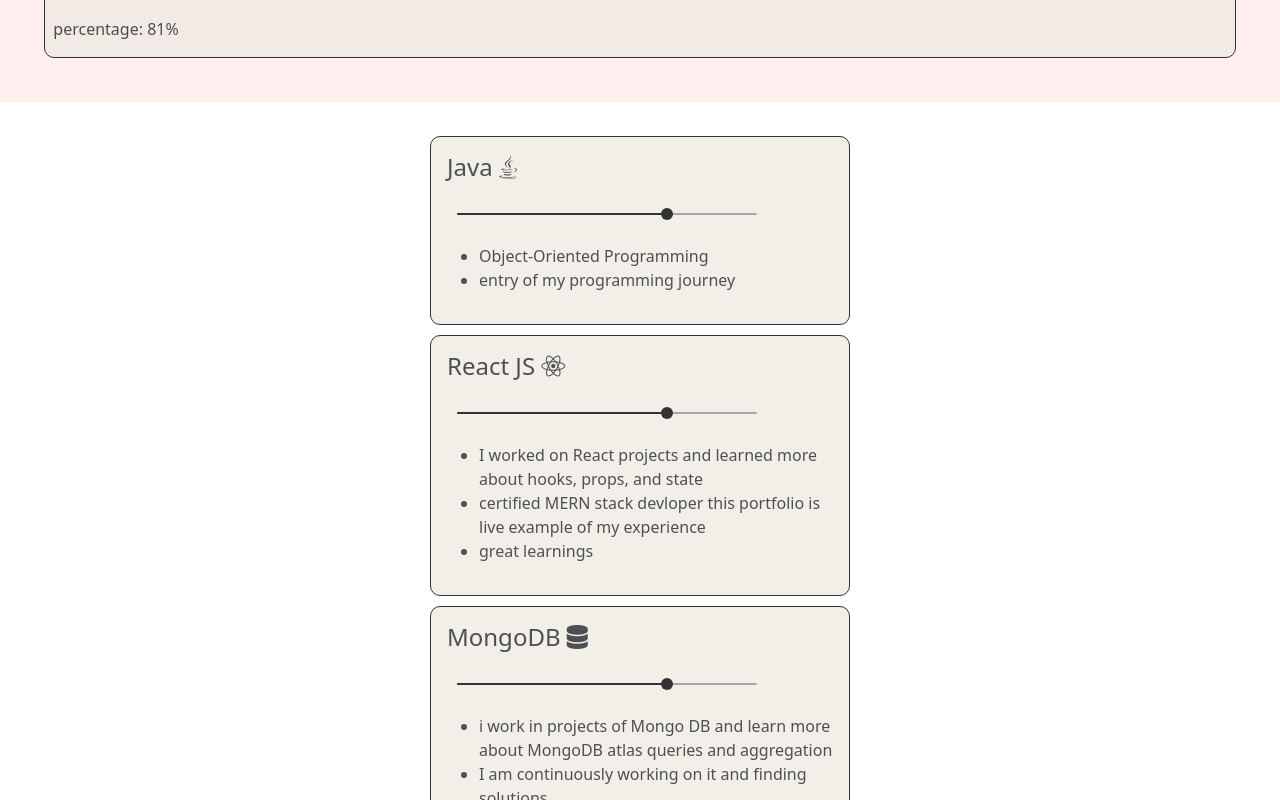
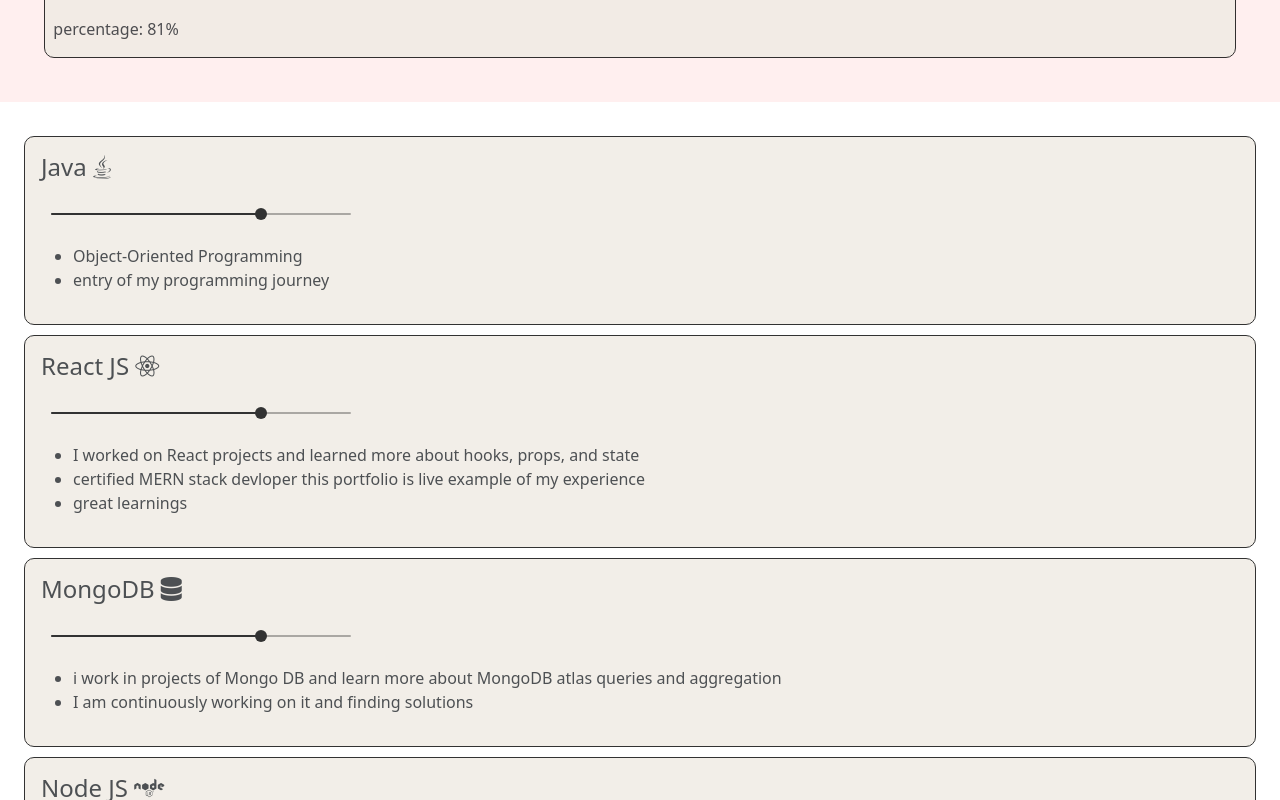
Before and after one commit to sakshi-learner/My-Portfolio, a React (Vite) app: page / in a window 1280 px wide. Shown: the part 1660-2460 px from the top of the page. Built offline with nearby package versions, Linux system fonts and the light colour scheme; a web font is replaced by a local one.

Commit message:
making responsive

```diff
--- a/src/Skill.css
+++ b/src/Skill.css
@@ -6,7 +6,6 @@
    margin: 20px;
 
    width: 100%;
-  max-width: 420px;
   padding: 16px;
   margin: 10px auto;
   box-sizing: border-box;
```
